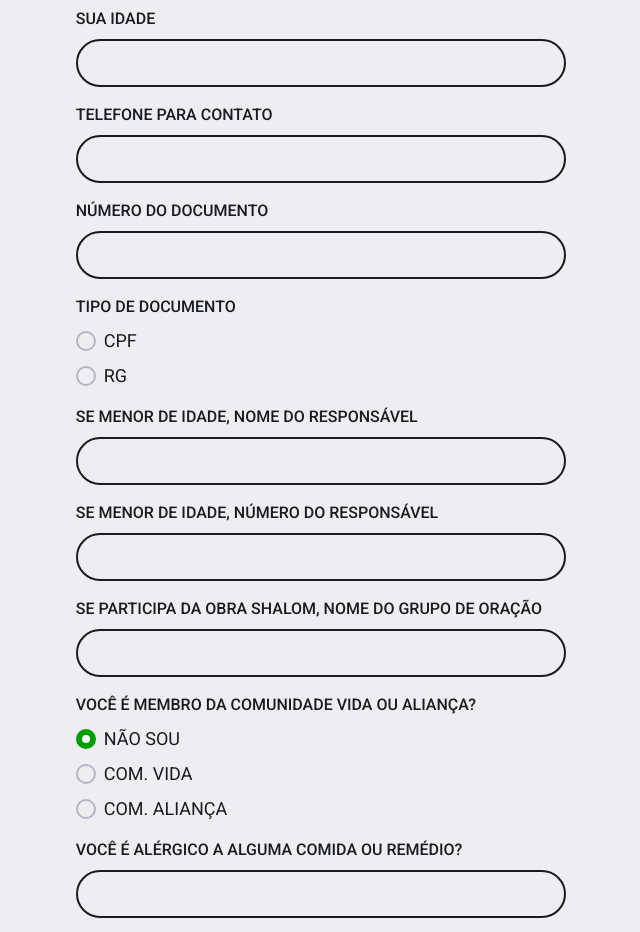
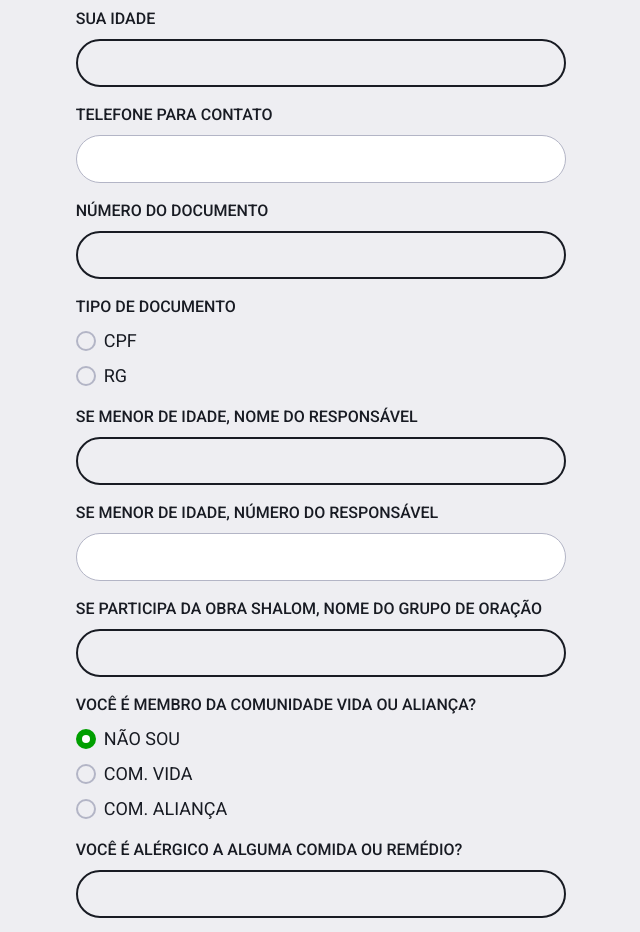
Before and after one commit to kefrenkennedy/shalom-project, a Next.js app: page / in a window 1280 px wide. Shown: the part 2580-3512 px from the top of the page, without its empty margins (319-959 px from the left). Built offline with nearby package versions, Linux system fonts and the light colour scheme; no server answers.

Commit message:
fix: input mask dont send data to form

```diff
--- a/src/components/forms/InputMasked/index.tsx
+++ b/src/components/forms/InputMasked/index.tsx
@@ -26,26 +26,27 @@ const InputMaskBase: ForwardRefRenderFunction<
 ) => {
   const renderInput = () => (
     <ChakraInput
-      {...rest}
+      ref={ref}
       id={name}
       name={name}
-      borderColor="gray.900"
+      borderColor="gray.200"
       borderRadius="full"
       focusBorderColor="green.200"
-      bgColor="gray.50"
+      borderWidth="1px"
+      bgColor="white"
       variant="filled"
       _hover={{
-        bgColor: 'gray.50',
+        bgColor: 'white',
       }}
       size="lg"
-      ref={ref}
+      // {...rest}
     />
   );
 
   return (
     <FormControl isInvalid={!!error}>
       {!!label && <FormLabel htmlFor={name}>{label}</FormLabel>}
-      <InputMask mask={mask}>
+      <InputMask mask={mask} name={name} onChange={onChange} onBlur={onBlur}>
         {
           //@ts-ignore
           renderInput
```
